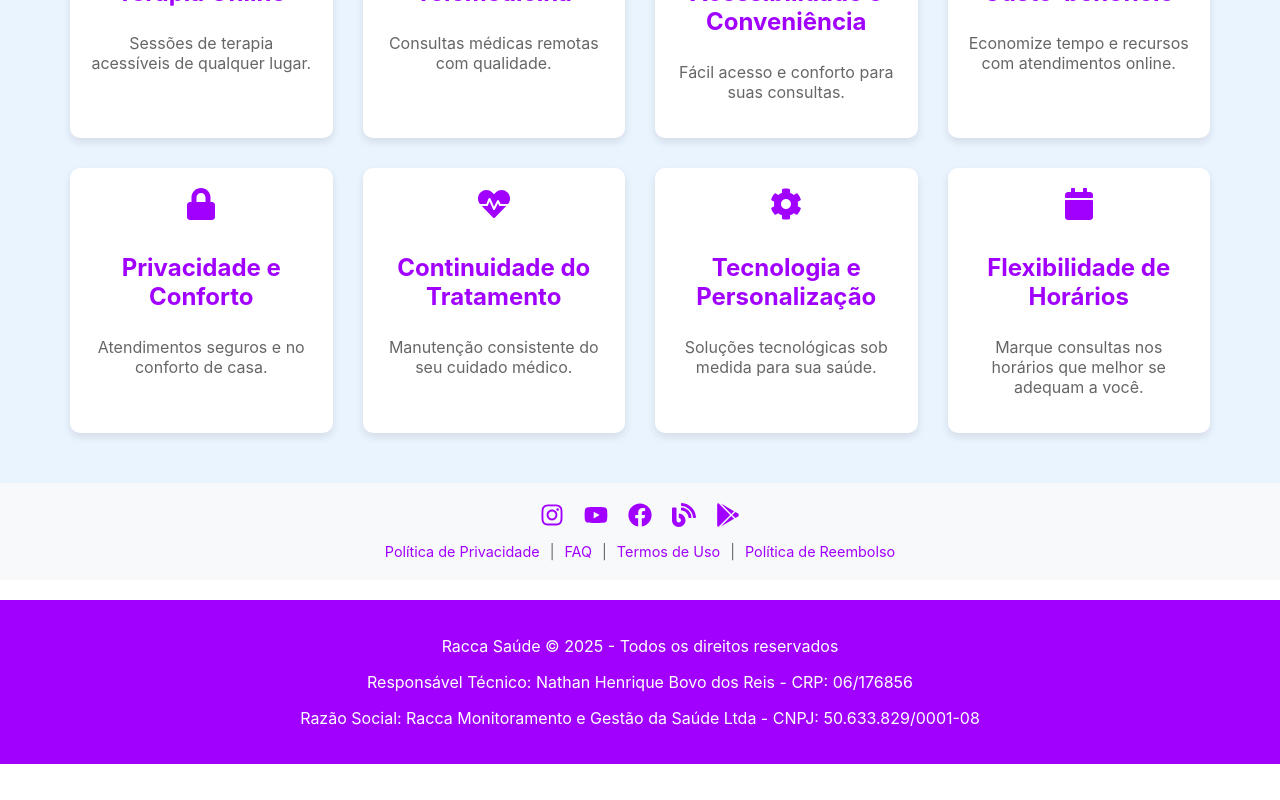
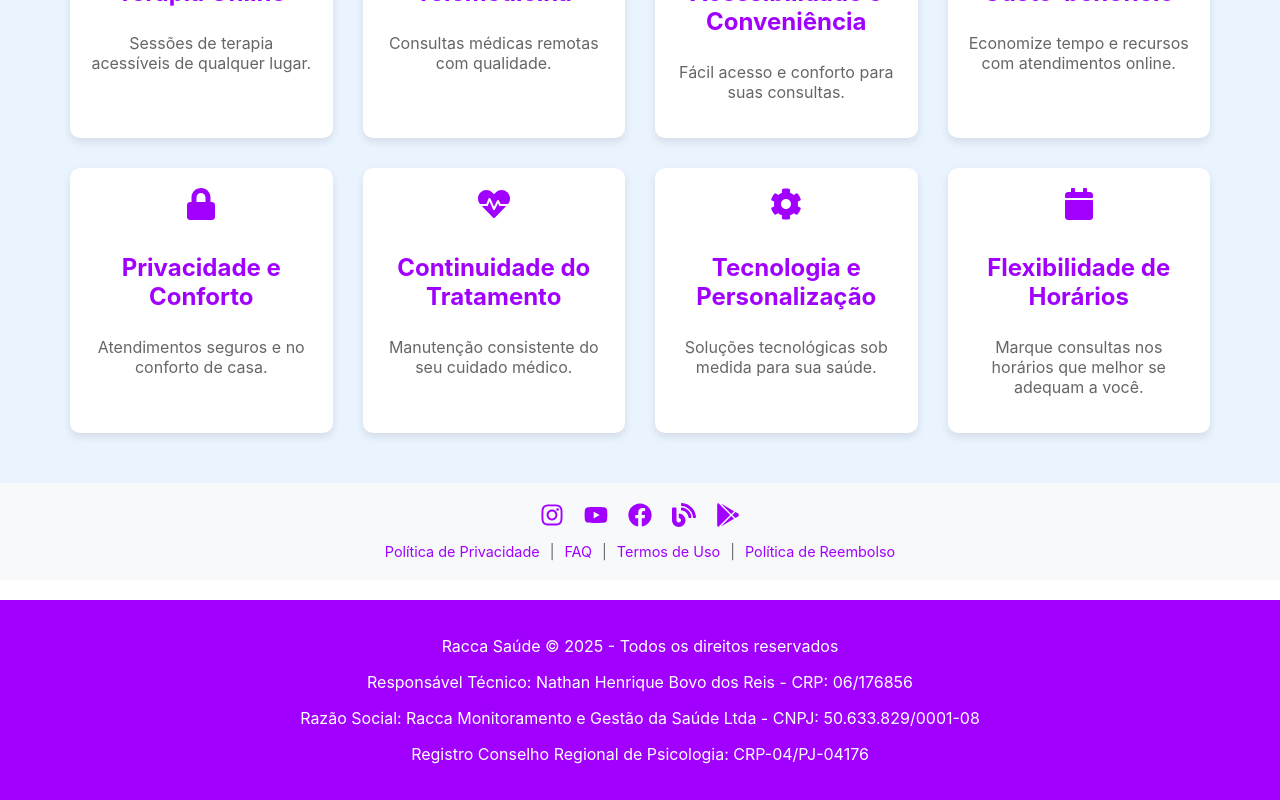
Before and after one commit to isaelsilva1039/site-racca, a React (Create React App) app: page / in a window 1280 px wide. Shown: the part 6321-7121 px from the top of the page. Before the commit the page ends 7085 px from the top, so only its background shows below. Built offline with nearby package versions, Linux system fonts and the light colour scheme; no server answers.

Commit message:
inclusao de informação footer

```diff
--- a/src/components/Footer.js
+++ b/src/components/Footer.js
@@ -17,6 +17,7 @@ function Footer() {
       <p>
         Razão Social: Racca Monitoramento e Gestão da Saúde Ltda - CNPJ: 50.633.829/0001-08
       </p>
+      <p>Registro Conselho Regional de Psicologia: CRP-04/PJ-04176</p>
     </FooterContainer>
   );
 }
--- a/src/pages/ConsultaAvulsa.js
+++ b/src/pages/ConsultaAvulsa.js
@@ -502,7 +502,7 @@ const ConsultaAvulsa = () => {
     if (!grid || isPaused) return;
 
     const isMobile = window.innerWidth <= 768;
-    const scrollSpeed = isMobile ? 6 : 6; // 0.3 pixels no mobile, 2 pixels no desktop
+    const scrollSpeed = isMobile ? 0.3 : 6; // 0.3 pixels no mobile, 2 pixels no desktop
     const scrollIntervalTime = isMobile ? 1000 : 1; // 60ms no mobile, 30ms no desktop
 
     const scrollInterval = setInterval(() => {
```
